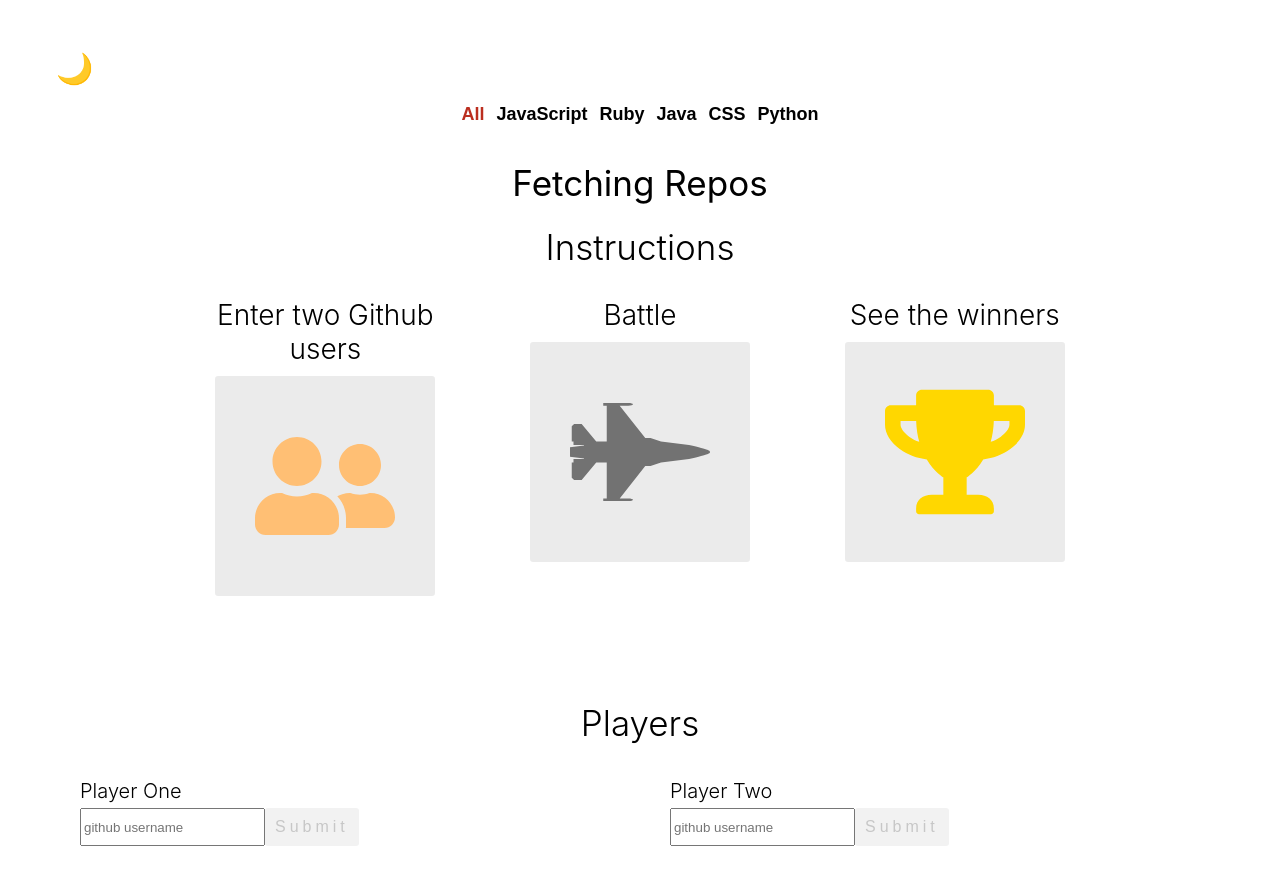
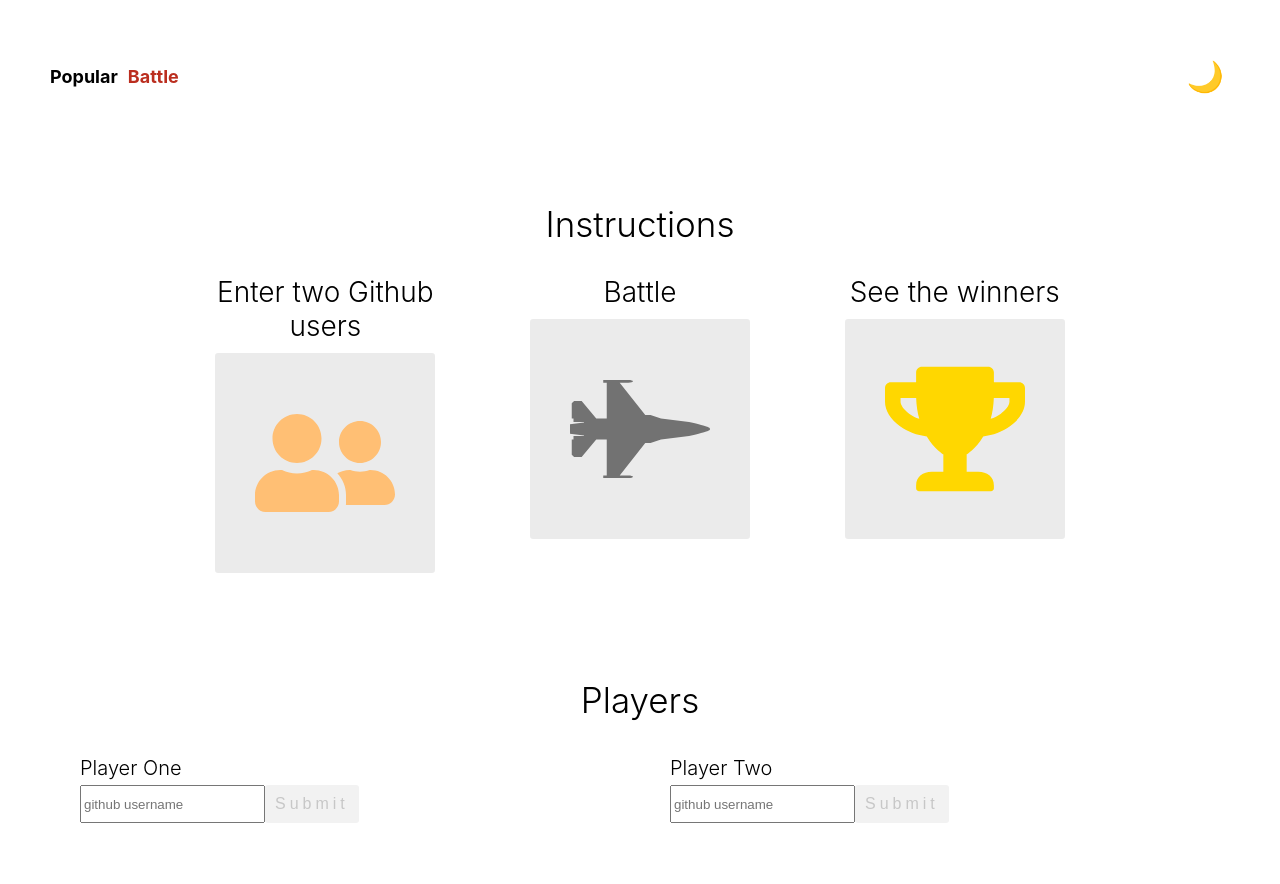
Before and after one commit to jhkiehna/react-tutorial-github-battle, a React app: page /battle in a window 1280 px wide. Built offline with nearby package versions, Linux system fonts and the light colour scheme; no server answers.

Commit message:
added react router package and added routing

```diff
--- a/app/components/Nav.js
+++ b/app/components/Nav.js
@@ -1,11 +1,38 @@
 import React from "react";
 import { ThemeConsumer } from "../context/theme";
+import { NavLink } from "react-router-dom";
+
+const activeStyle = {
+  color: "rgb(187, 46, 31)"
+};
 
 export default function Nav() {
   return (
     <ThemeConsumer>
       {({ theme, toggleTheme }) => (
         <nav className="row space-between">
+          <ul className="row nav">
+            <li>
+              <NavLink
+                to="/"
+                exact
+                activeStyle={activeStyle}
+                className="nav-link"
+              >
+                Popular
+              </NavLink>
+            </li>
+            <li>
+              <NavLink
+                to="/battle"
+                activeStyle={activeStyle}
+                className="nav-link"
+              >
+                Battle
+              </NavLink>
+            </li>
+          </ul>
+
           <button
             style={{ fontSize: 30 }}
             className="btn-clear"
--- a/app/index.css
+++ b/app/index.css
@@ -1,14 +1,11 @@
-html,
-body,
-#app {
+html, body, #app {
   margin: 0;
   height: 100%;
   width: 100%;
 }
 
 body {
-  font-family: -apple-system, BlinkMacSystemFont, Segoe UI, Roboto, Oxygen-Sans,
-    Ubuntu, Cantarell, Helvetica Neue, sans-serif;
+  font-family: -apple-system,BlinkMacSystemFont,Segoe UI,Roboto,Oxygen-Sans,Ubuntu,Cantarell,Helvetica Neue,sans-serif;
 }
 
 ul {
@@ -26,7 +23,7 @@ li {
 }
 
 .dark {
-  color: #dadada;
+  color: #DADADA;
   background: #1c2022;
   min-height: 100%;
 }
@@ -49,6 +46,10 @@ li {
   color: inherit;
 }
 
+.nav li {
+  margin-right: 10px;
+}
+
 .grid {
   display: flex;
   flex-wrap: wrap;
@@ -56,6 +57,10 @@ li {
 
 .space-around {
   justify-content: space-around;
+}
+
+.space-between {
+  justify-content: space-between;
 }
 
 .header-lg {
@@ -143,7 +148,7 @@ li {
 
 .battle-instructions li {
   flex: 1;
-  min-width: 300px;
+  min-width: 300px
 }
 
 .battle-instructions svg {
@@ -194,7 +199,7 @@ li {
 .btn {
   padding: 10px;
   text-decoration: uppercase;
-  letter-spacing: 0.25em;
+  letter-spacing: .25em;
   border-radius: 3px;
   border: none;
   font-size: 16px;
@@ -254,7 +259,7 @@ li {
 }
 
 .player-inputs .input-dark {
-  color: #dadada;
+  color: #DADADA;
   background: rgba(0, 0, 0, 0.3);
 }
 
--- a/app/index.js
+++ b/app/index.js
@@ -1,10 +1,11 @@
 import React from "react";
 import ReactDom from "react-dom";
-import "./index.css";
+import { BrowserRouter as Router, Route } from "react-router-dom";
 import Popular from "./components/Popular";
 import Battle from "./components/Battle";
+import Nav from "./components/Nav";
+import "./index.css";
 import { ThemeProvider } from "./context/theme";
-import Nav from "./components/Nav";
 
 class App extends React.Component {
   constructor(props) {
@@ -22,15 +23,17 @@ class App extends React.Component {
 
   render() {
     return (
+      <Router>
         <ThemeProvider value={this.state}>
           <div className={this.state.theme}>
             <div className="container">
               <Nav />
-            <Popular />
-            <Battle />
+              <Route exact path="/" component={Popular} />
+              <Route path="/battle" component={Battle} />
             </div>
           </div>
         </ThemeProvider>
+      </Router>
     );
   }
 }
--- a/package.json
+++ b/package.json
@@ -19,7 +19,8 @@
     "prop-types": "^15.7.2",
     "react": "^16.8.6",
     "react-dom": "^16.8.6",
-    "react-icons": "^3.7.0"
+    "react-icons": "^3.7.0",
+    "react-router-dom": "^5.0.0"
   },
   "devDependencies": {
     "@babel/core": "^7.4.4",
--- a/webpack.config.js
+++ b/webpack.config.js
@@ -5,7 +5,8 @@ module.exports = {
   entry: "./app/index.js",
   output: {
     path: path.resolve(__dirname, "dist"),
-    filename: "index_bundle.js"
+    filename: "index_bundle.js",
+    publicPath: "/"
   },
   module: {
     rules: [
@@ -18,5 +19,8 @@ module.exports = {
     new HtmlWebpackPlugin({
       template: "app/index.html"
     })
-  ]
+  ],
+  devServer: {
+    historyApiFallback: true
+  }
 };
```
Also changed, not shown: 1 other file. Lines whose indentation alone changed are shown as unchanged.
